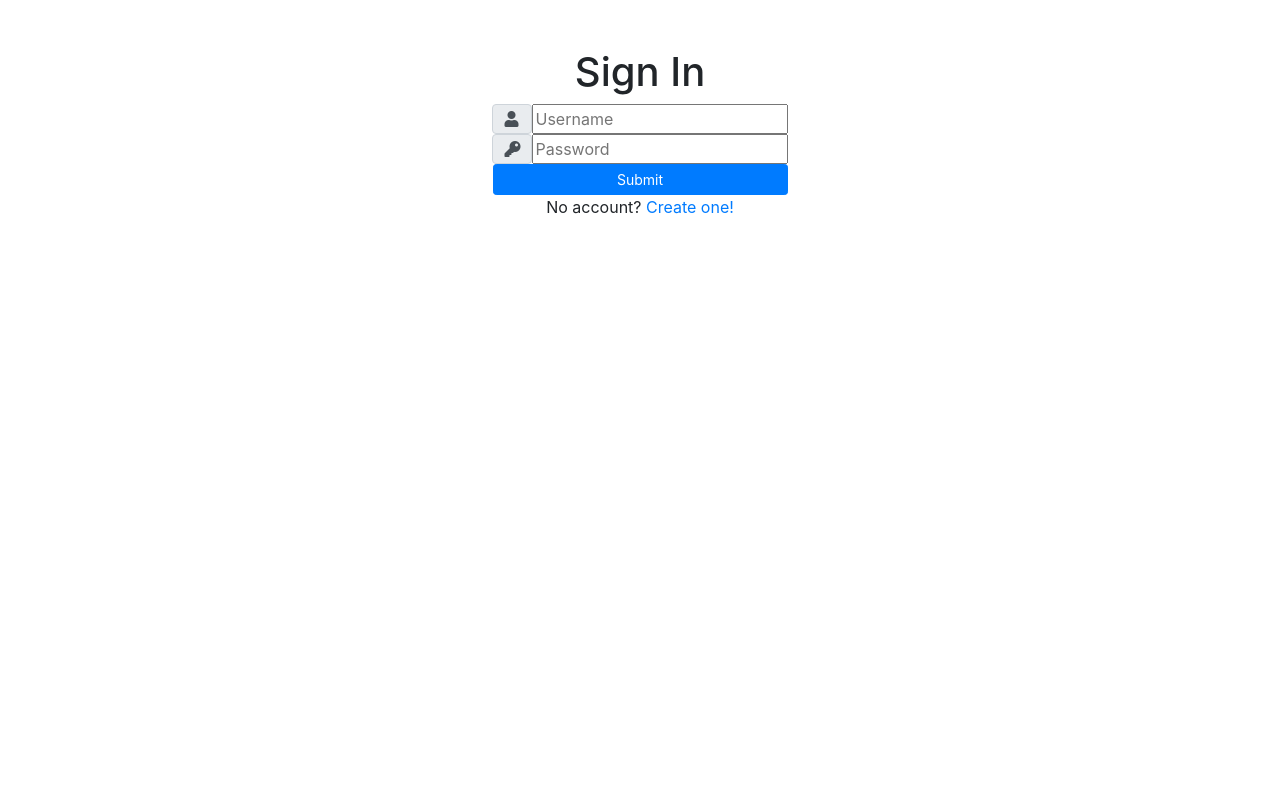
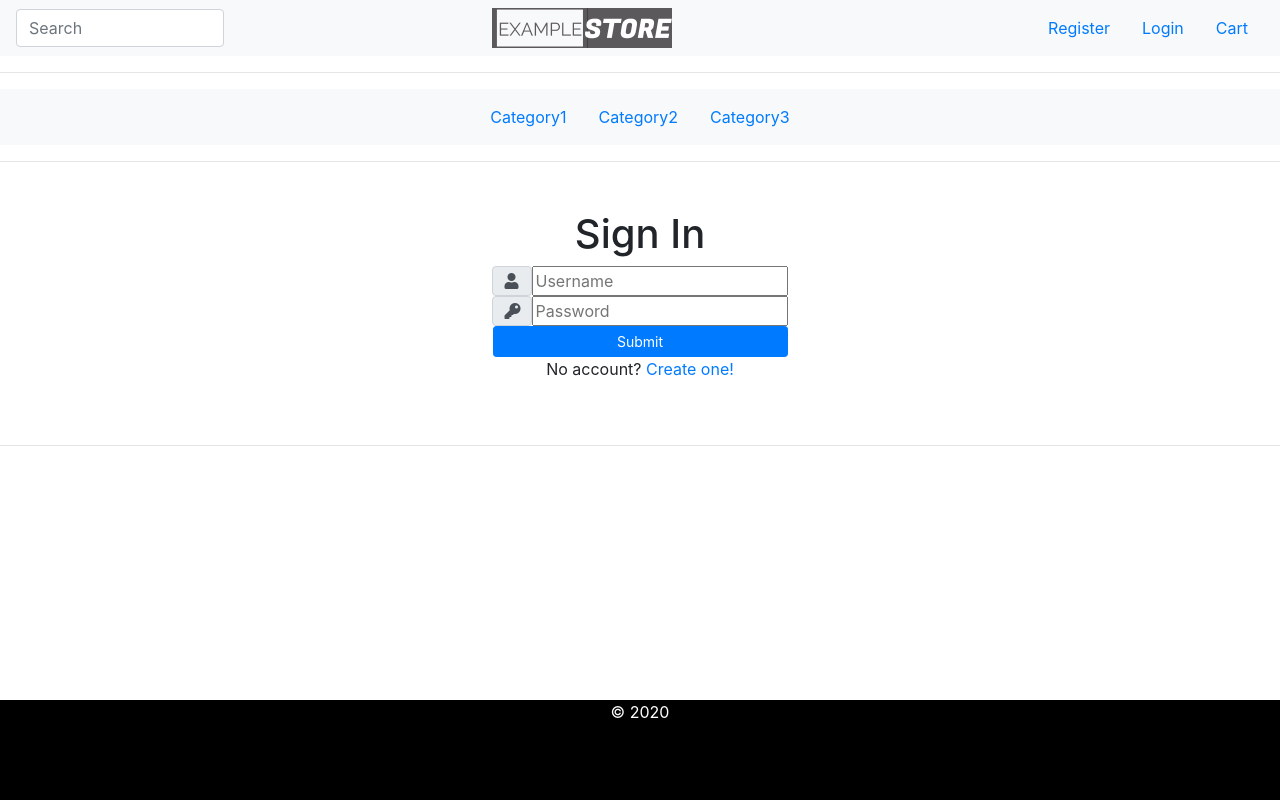
Before and after one commit to krystianjarmul/django-online-store, a Django app: page /accounts/login/ in a window 1280 px wide. Run offline with Django 3.2, Linux system fonts and the light colour scheme; some libraries are stand-ins or nearby versions.

Commit message:
Add simple navbars

```diff
--- a/ecommerce/accounts/templates/accounts/login.html
+++ b/ecommerce/accounts/templates/accounts/login.html
@@ -5,7 +5,7 @@
 
 <div class="container mt-5 mb-5">
     <div class="row justify-content-center">
-        <div class="col-6 text-center ">
+        <div class="col-8 text-center">
             <h1>Sign In</h1>
             <div class="row justify-content-center">
                 <form method="post">
--- /dev/null
+++ b/ecommerce/accounts/templates/accounts/register.html
@@ -0,0 +1,6 @@
+{% extends 'base.html' %}
+{% load static %}
+
+{% block content %}
+
+{% endblock %}
--- a/ecommerce/accounts/urls.py
+++ b/ecommerce/accounts/urls.py
@@ -2,6 +2,7 @@ from django.urls import path
 
 from . import views
 
-urlpatterns = {
+urlpatterns = [
     path('login/', views.login, name='login'),
-}
+    path('register/', views.register, name='register'),
+]
--- a/ecommerce/accounts/views.py
+++ b/ecommerce/accounts/views.py
@@ -1,4 +1,11 @@
-from django.shortcuts import render
+from django.shortcuts import render, redirect
+
+
+def register(request):
+    return render(request, 'accounts/register.html')
 
 def login(request):
     return render(request, 'accounts/login.html')
+
+def logout(request):
+    return redirect('/')
--- /dev/null
+++ b/ecommerce/static/css/base.css
@@ -0,0 +1,30 @@
+.footer-text {
+    color: white;
+}
+
+.footer {
+    background-color: black;
+    position: absolute;
+    bottom: 0;
+    min-height: 100px;
+    width: 100%;
+    overflow: hidden;
+}
+
+.logo {
+    display:flex;
+}
+
+figure {
+    width: 200px;
+    overflow: hidden;
+    margin: -5px;
+    display:flex;
+    transform: translateX(-38px);
+}
+
+figure img {
+    display: block;
+    width: 100%;
+    margin: -40% 0;
+}
--- a/ecommerce/templates/base.html
+++ b/ecommerce/templates/base.html
@@ -8,13 +8,25 @@
 
     <link rel="stylesheet" href="https://stackpath.bootstrapcdn.com/bootstrap/4.5.0/css/bootstrap.min.css" integrity="sha384-9aIt2nRpC12Uk9gS9baDl411NQApFmC26EwAOH8WgZl5MYYxFfc+NcPb1dKGj7Sk" crossorigin="anonymous">
     <link rel="stylesheet" type="text/css" href="{% static '/css/accounts.css' %}">
+    <link rel="stylesheet" type="text/css" href="{% static '/css/base.css' %}">
+
     <link rel="stylesheet" href="https://maxcdn.bootstrapcdn.com/font-awesome/4.4.0/css/font-awesome.min.css">
     <link rel="stylesheet" href="https://use.fontawesome.com/releases/v5.7.0/css/all.css" integrity="sha384-lZN37f5QGtY3VHgisS14W3ExzMWZxybE1SJSEsQp9S+oqd12jhcu+A56Ebc1zFSJ" crossorigin="anonymous">
 
 
 </head>
 <body>
+    {% include 'navbars.html' %}
+
+    <hr>
+
     {% block content %} {% endblock %}
+
+    <hr>
+    {% include 'footer.html' %}
+
+
+
 </body>
 <script src="https://code.jquery.com/jquery-3.5.1.slim.min.js" integrity="sha384-DfXdz2htPH0lsSSs5nCTpuj/zy4C+OGpamoFVy38MVBnE+IbbVYUew+OrCXaRkfj" crossorigin="anonymous"></script>
 <script src="https://cdn.jsdelivr.net/npm/popper.js@1.16.0/dist/umd/popper.min.js" integrity="sha384-Q6E9RHvbIyZFJoft+2mJbHaEWldlvI9IOYy5n3zV9zzTtmI3UksdQRVvoxMfooAo" crossorigin="anonymous"></script>
--- /dev/null
+++ b/ecommerce/templates/footer.html
@@ -0,0 +1,4 @@
+{% load static %}
+<div class="footer">
+    <p class="footer-text text-center">&copy; 2020</p>
+</div>
--- a/ecommerce/templates/navbars.html
+++ b/ecommerce/templates/navbars.html
@@ -0,0 +1,37 @@
+{% load static %}
+
+<nav class="navbar navbar-light bg-light justify-content-space-between">
+    <input class="form-control col-2" type="text" placeholder="Search" aria-label="Search">
+
+    <a class="navbar-brand" href="#">
+        <figure>
+            <img src="{% static 'images/logo1.png' %}" class="d-inline-block align-top logo" alt="">
+        </figure>
+    </a>
+    <ul class="nav">
+        <li class="nav-item">
+            <a class="nav-link active" href="{% url 'register' %}">Register</a>
+        </li>
+        <li class="nav-item">
+            <a class="nav-link" href="{% url 'login' %}">Login</a>
+        </li>
+        <li class="nav-item">
+            <a class="nav-link" href="#">Cart</a>
+        </li>
+    </ul>
+
+</nav>
+<hr>
+<nav class="navbar navbar-light bg-light justify-content-center">
+    <ul class="nav">
+        <li class="nav-item">
+            <a class="nav-link active" href="#">Category1</a>
+        </li>
+        <li class="nav-item">
+            <a class="nav-link" href="#">Category2</a>
+        </li>
+        <li class="nav-item">
+            <a class="nav-link" href="#">Category3</a>
+        </li>
+    </ul>
+</nav>
```
Also changed, not shown: ecommerce/static/images/logo1.png (added).
